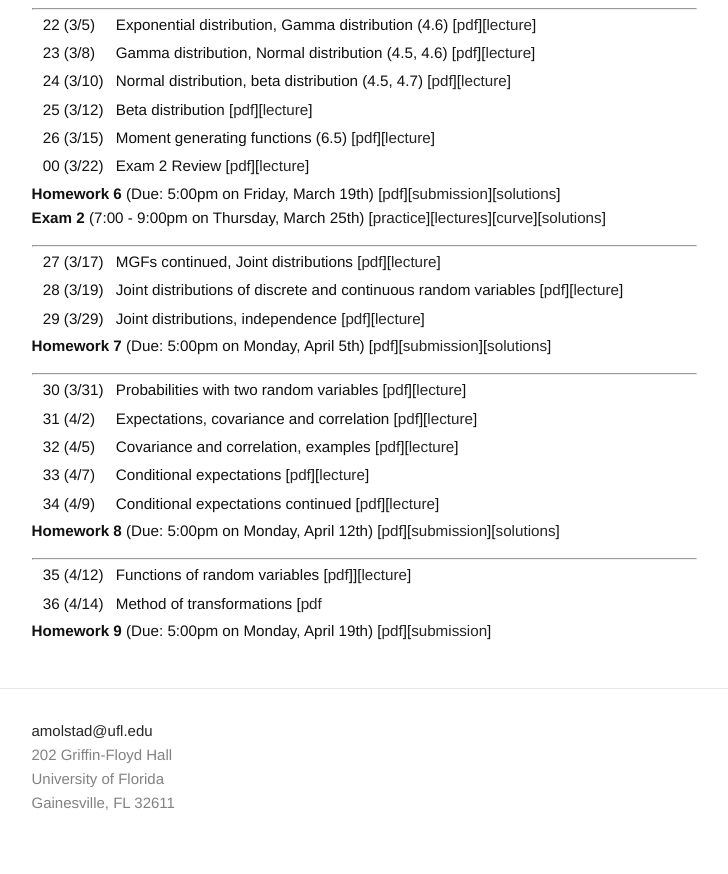
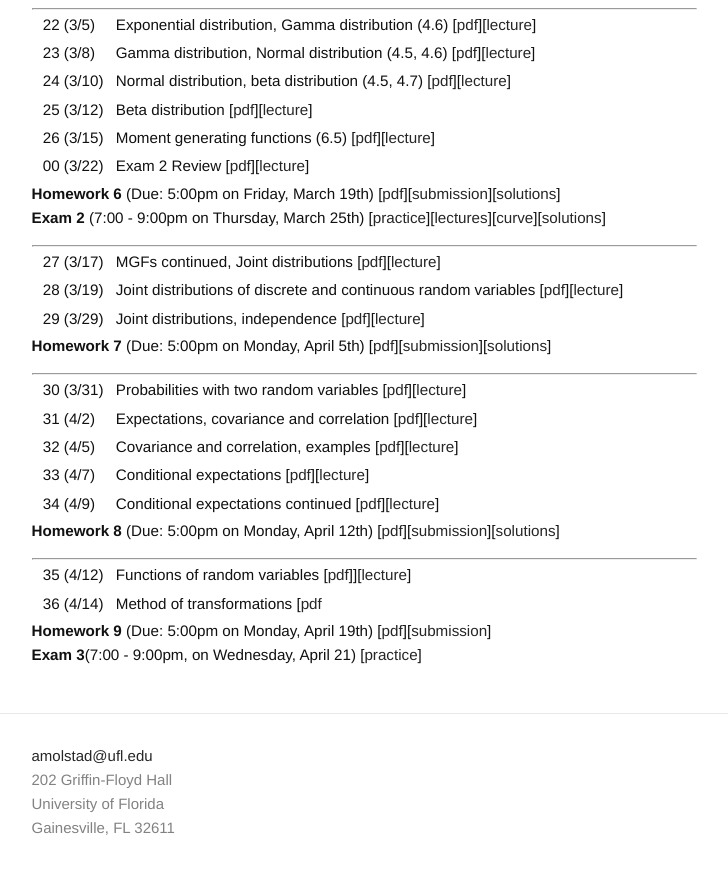
Before and after one commit to ajmolstad/ajmolstad.github.io, a Jekyll site: the page built from S21_STA4321.md, in a window 1280 px wide and 900 px high, scrolled down 1175 px. Shown: the top 874 px of the window, without its empty margins (276-1004 px from the left). Built offline with Jekyll 4.4.1, drawn with Linux system fonts in a browser that asks for light colours.

Commit message:
Update S21_STA4321.md

```diff
--- a/S21_STA4321.md
+++ b/S21_STA4321.md
@@ -107,3 +107,4 @@ Note that you must be logged into your UFL eLearning account to access course ma
 
 
 **Homework 9** (Due: 5:00pm on Monday, April 19th) [[pdf](https://ufl.instructure.com/files/58808596/download?download_frd=1)][[submission](https://ufl.instructure.com/courses/426946/assignments/4664113)]
+**Exam 3**(7:00 - 9:00pm, on Wednesday, April 21) [[practice](https://ufl.instructure.com/files/58837521/download?download_frd=1)]
```
